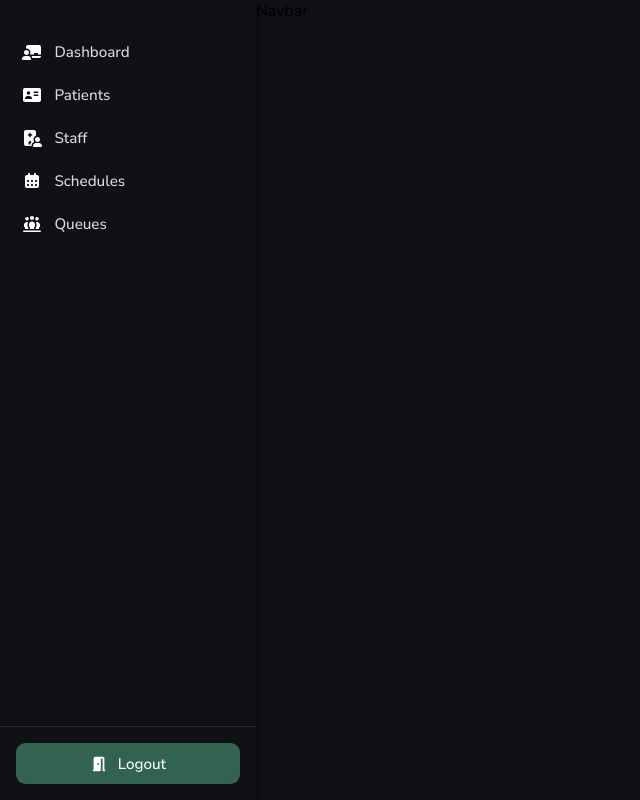
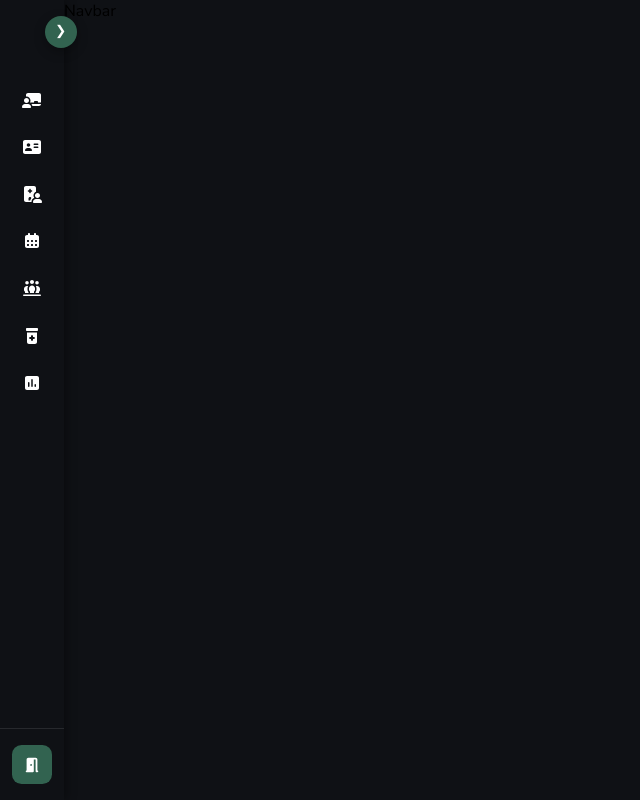
Before and after one commit to AspiringSaint/rhcms-1, a React (Vite) app: page /admin in a window 1280 px wide. Shown: the whole page, without its empty margins (0-640 px from the left). Built offline with nearby package versions, Linux system fonts and the light colour scheme.

Commit message:
fix the sidebar ui

```diff
--- a/src/components/Sidebar.jsx
+++ b/src/components/Sidebar.jsx
@@ -1,3 +1,4 @@
+import { useState } from "react"
 import { NavLink } from "react-router-dom"
 
 import '../styles/components/Sidebar.css'
@@ -80,17 +81,45 @@ const roleMenus = {
                         d="M320 64C355.3 64 384 92.7 384 128C384 163.3 355.3 192 320 192C284.7 192 256 163.3 256 128C256 92.7 284.7 64 320 64zM416 376C416 401 403.3 423 384 435.9L384 480L256 480L256 435.9C236.7 423 224 401 224 376L224 336C224 283 267 240 320 240C373 240 416 283 416 336L416 376zM432 480L432 452.7C451.9 430.2 464 400.5 464 368L464 336C464 309.3 456.7 284.4 444.1 262.9C455.2 258.4 467.3 256 480 256C533 256 576 299 576 352L576 384C576 407.7 563.1 428.4 544 439.4L544 480L432 480zM96 439.4C76.9 428.4 64 407.7 64 384L64 352C64 299 107 256 160 256C172.7 256 184.8 258.5 195.9 262.9C183.3 284.3 176 309.3 176 336L176 368C176 400.5 188.1 430.1 208 452.7L208 480L96 480L96 439.4zM160 96C190.9 96 216 121.1 216 152C216 182.9 190.9 208 160 208C129.1 208 104 182.9 104 152C104 121.1 129.1 96 160 96zM480 96C510.9 96 536 121.1 536 152C536 182.9 510.9 208 480 208C449.1 208 424 182.9 424 152C424 121.1 449.1 96 480 96zM56 528L584 528C597.3 528 608 538.7 608 552C608 565.3 597.3 576 584 576L56 576C42.7 576 32 565.3 32 552C32 538.7 42.7 528 56 528z" />
                 </svg>
             )
+        },
+        {
+            path: '/admin/pharmacy',
+            label: 'Pharmacy',
+            icon: (
+                <svg xmlns="http://www.w3.org/2000/svg" viewBox="0 0 640 640">
+                    <path d="M128 96C128 78.3 142.3 64 160 64L480 64C497.7 64 512 78.3 512 96L512 128C512 145.7 497.7 160 480 160L160 160C142.3 160 128 145.7 128 128L128 96zM160 208L480 208L480 512C480 547.3 451.3 576 416 576L224 576C188.7 576 160 547.3 160 512L160 208zM288 312L288 352L248 352C239.2 352 232 359.2 232 368L232 400C232 408.8 239.2 416 248 416L288 416L288 456C288 464.8 295.2 472 304 472L336 472C344.8 472 352 464.8 352 456L352 416L392 416C400.8 416 408 408.8 408 400L408 368C408 359.2 400.8 352 392 352L352 352L352 312C352 303.2 344.8 296 336 296L304 296C295.2 296 288 303.2 288 312z" />
+                </svg>
+            )
+        },
+        {
+            path: '/admin/reports',
+            label: 'Reports',
+            icon: (
+                <svg xmlns="http://www.w3.org/2000/svg" viewBox="0 0 640 640">
+                    <path d="M160 96C124.7 96 96 124.7 96 160L96 480C96 515.3 124.7 544 160 544L480 544C515.3 544 544 515.3 544 480L544 160C544 124.7 515.3 96 480 96L160 96zM216 288C229.3 288 240 298.7 240 312L240 424C240 437.3 229.3 448 216 448C202.7 448 192 437.3 192 424L192 312C192 298.7 202.7 288 216 288zM400 376C400 362.7 410.7 352 424 352C437.3 352 448 362.7 448 376L448 424C448 437.3 437.3 448 424 448C410.7 448 400 437.3 400 424L400 376zM320 192C333.3 192 344 202.7 344 216L344 424C344 437.3 333.3 448 320 448C306.7 448 296 437.3 296 424L296 216C296 202.7 306.7 192 320 192z" />
+                </svg>
+            )
         }
     ]
 }
 
 
 const Sidebar = () => {
+
+    const [collapsed, setCollapsed] = useState(true);
+
     const role = 'admin';
     const menus = roleMenus[role];
 
     return (
-        <aside className="sidebar">
+        <aside className={`sidebar ${collapsed ? 'collapsed' : ''}`}>
+            {/* Collapse toggle button */}
+            <div className="collapse-btn">
+                <button onClick={() => setCollapsed(!collapsed)}>
+                    <span className={`chevron ${collapsed ? 'rotate' : ''}`}>❮</span>
+                </button>
+            </div>
+
             <div className="sidebar-body">
                 <nav>
                     {menus.map(({ path, label, icon }) => (
@@ -100,7 +129,7 @@ const Sidebar = () => {
                             className={({ isActive }) => `sidebar-link ${isActive ? "active" : ""}`}
                         >
                             <span className="sidebar-icon">{icon}</span>
-                            <span>{label}</span>
+                            {!collapsed && <span className="sidebar-label">{label}</span>}
                         </NavLink>
                     ))}
                 </nav>
@@ -109,9 +138,9 @@ const Sidebar = () => {
             <div className="sidebar-footer">
                 <button className="logout-btn">
                     <svg xmlns="http://www.w3.org/2000/svg" viewBox="0 0 640 640">
-                        <path d="M384 128L448 128L448 544C448 561.7 462.3 576 480 576L512 576C529.7 576 544 561.7 544 544C544 526.3 529.7 512 512 512L512 128C512 92.7 483.3 64 448 64L352 64L352 64L192 64C156.7 64 128 92.7 128 128L128 512C110.3 512 96 526.3 96 544C96 561.7 110.3 576 128 576L352 576C369.7 576 384 561.7 384 544L384 128zM256 320C256 302.3 270.3 288 288 288C305.7 288 320 302.3 320 320C320 337.7 305.7 352 288 352C270.3 352 256 337.7 256 320z"/>
+                        <path d="M384 128L448 128L448 544C448 561.7 462.3 576 480 576L512 576C529.7 576 544 561.7 544 544C544 526.3 529.7 512 512 512L512 128C512 92.7 483.3 64 448 64L352 64L352 64L192 64C156.7 64 128 92.7 128 128L128 512C110.3 512 96 526.3 96 544C96 561.7 110.3 576 128 576L352 576C369.7 576 384 561.7 384 544L384 128zM256 320C256 302.3 270.3 288 288 288C305.7 288 320 302.3 320 320C320 337.7 305.7 352 288 352C270.3 352 256 337.7 256 320z" />
                     </svg>
-                    <span>Logout</span>
+                    {!collapsed && <span className="logout-label">Logout</span>}
                 </button>
             </div>
         </aside>
--- a/src/styles/components/Sidebar.css
+++ b/src/styles/components/Sidebar.css
@@ -9,11 +9,49 @@
     flex-direction: column;
     transition: width 0.3s ease;
     box-shadow: 2px 0 10px rgba(0, 0, 0, 0.4);
+    position: relative;
+}
+
+.sidebar.collapsed {
+    width: 4rem;
+}
+
+/* Floating collapse button */
+.collapse-btn {
+    position: absolute;
+    top: 1rem;
+    right: -0.8rem;
+    /* float outside edge */
+    z-index: 10;
+}
+
+.collapse-btn button {
+    background: #326350;
+    border: none;
+    border-radius: 50%;
+    width: 2rem;
+    height: 2rem;
+    display: flex;
+    align-items: center;
+    justify-content: center;
+    color: white;
+    cursor: pointer;
+    box-shadow: 0 4px 12px rgba(0, 0, 0, 0.3);
+    transition: transform 0.3s ease, background 0.3s ease;
+}
+
+.collapse-btn button:hover {
+    background: linear-gradient(145deg, #1f3f32, #4ade80);
+    transform: scale(1.1);
+}
+
+.chevron.rotate {
+    transform: rotate(180deg);
 }
 
 /* Sidebar body */
 .sidebar-body {
-    margin-top: 16px;
+    margin-top: 64px;
     flex: 1;
     padding: 1rem 0.5rem;
     display: flex;
@@ -69,7 +107,7 @@
     background: rgba(74, 222, 128, 0.15);
     color: #4ade80;
     font-weight: 600;
-    transform: translateX(4px);
+    /* transform: translateX(4px); */
 }
 
 /* Sidebar icons */
@@ -77,6 +115,7 @@
     width: 20px;
     height: 20px;
     flex-shrink: 0;
+    margin-bottom: 4px;
 }
 
 .sidebar-link .sidebar-icon path {
@@ -100,45 +139,46 @@
     justify-content: center;
 }
 
-/* Logout button */
+/* Logout button fixed width */
 .logout-btn {
     width: 100%;
-    padding: 0.65rem 0.75rem;
+    min-width: 2.5rem;
+    /* stays visible when collapsed */
     display: flex;
     align-items: center;
     justify-content: center;
     gap: 0.6rem;
+    padding: 0.65rem 0.75rem;
     background: #326350;
-    /* primary green */
     color: white;
     border: none;
     border-radius: 0.6rem;
     font-size: 0.95rem;
     font-weight: 500;
     cursor: pointer;
-    transition: background 0.3s ease-in-out, transform 0.2s ease;
+    transition: background 0.3s ease, transform 0.2s ease;
 }
 
-/* Hover state */
 .logout-btn:hover {
-    background: linear-gradient(135deg, #326350, #4ade80);
-    /* vue green highlight */
+    background: linear-gradient(145deg, #1f3f32, #4ade80);
+    color: white;
     transform: scale(1.05);
 }
 
-/* Active (press) state */
-.logout-btn:active {
-    transform: scale(0.95);
-}
-
-/* Logout icon inside button */
 .logout-btn svg {
     width: 18px;
     height: 18px;
     fill: currentColor;
+    flex-shrink: 0;
     transition: transform 0.3s ease;
 }
 
 .logout-btn:hover svg {
     transform: rotate(-15deg) scale(1.1);
 }
+
+/* Hide labels when collapsed */
+.sidebar.collapsed .sidebar-label,
+.sidebar.collapsed .logout-label {
+    display: none;
+}
```
Also changed, not shown: src/layouts/PublicLayout.jsx (line endings or trailing spaces).
